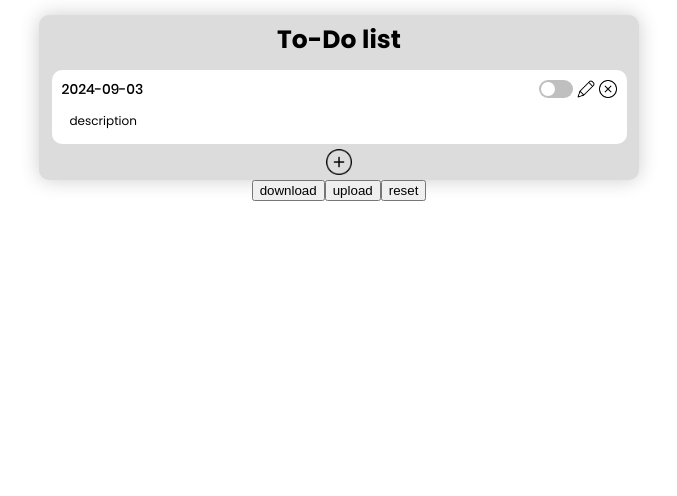
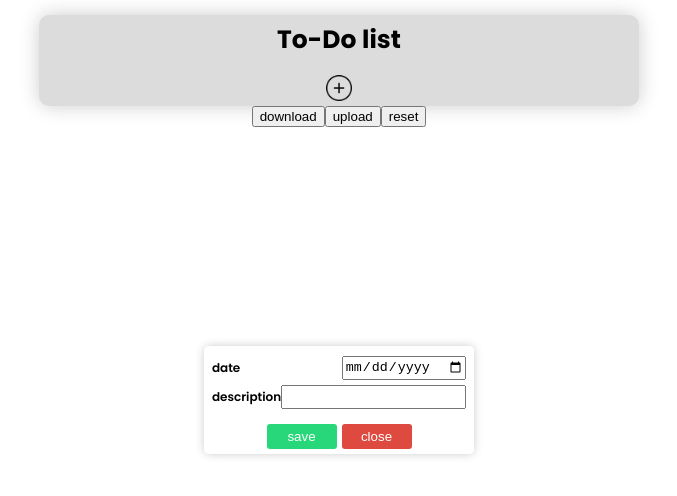
Before and after one commit to Matesero/TO-DO-List, a plain HTML site: page index.html in a window 1280 px wide. Shown: the whole page, without its empty margins (301-978 px from the left). Drawn offline with Linux system fonts and the light colour scheme.

Commit message:
add editor

```diff
--- a/css/style.css
+++ b/css/style.css
@@ -30,6 +30,65 @@
 .column {
     display: flex;
     flex-direction: column;
+}
+
+#editor {
+    width: 250px;
+    position: absolute;
+    top: 50%;
+    left: 50%;
+    transform: translate(-50%, -50%);
+    background-color: rgba(255, 255, 255, 0.80);
+    border-radius: 5px;
+    box-shadow: 0 0 10px rgba(0, 0, 0, 0.2);
+    padding: 10px 10px 5px 10px;
+    align-items: center;
+    gap: 15px;
+    z-index: 1;
+}
+
+#editor__input-fields {
+    gap: 5px;
+}
+
+#input-fields__date,
+#input-fields__description {
+    justify-content: space-between;
+}
+
+.label {
+    font-family: "Poppins-SemiBold", sans-serif;
+    font-size: 12px;
+    line-height: 0;
+}
+
+#input-date,
+#input-description {
+
+}
+
+
+#editor__buttons {
+    gap: 5px;
+}
+
+#save,
+#close {
+    width: 70px;
+    height: 25px;
+    background-color: #28d779;
+    color: white;
+    border: none;
+    border-radius: 3px;
+    cursor: pointer;
+}
+
+#close {
+    background-color: #de4a40;
+}
+
+.hidden {
+    opacity: 0;
 }
 
 #to-do-list {
@@ -84,7 +143,7 @@
     width: 34px; /* ширина */
     height: 18px; /* высота */
     border-radius: 19px; /* радиус скругления */
-    background: #bfbfbf; /* цвет фона */
+    background: #ff8080; /* цвет фона */
     z-index: 0;
     margin: 0;
     padding: 0;
--- a/index.html
+++ b/index.html
@@ -6,22 +6,37 @@
     <link rel="stylesheet" href="css/style.css">
 </head>
 <body>
-<div id="editor"></div>
+<div class="column" id="editor">
+    <div class="column" id="editor__input-fields">
+        <div class="row" id="input-fields__date">
+            <p class="label">date</p>
+            <input id="input-date" type="date">
+        </div>
+        <div class="row" id="input-fields__description">
+            <p class="label">description</p>
+            <input id="input-description" type="text">
+        </div>
+    </div>
+    <div class="row" id="editor__buttons">
+        <button id="save">save</button>
+        <button id="close">close</button>
+    </div>
+</div>
 <div class="column" id="to-do-list">
     <div class="column" id="to-do-list__content">
         <p id="list-name">To-Do list</p>
         <div class="column" id="list">
-            <div class="to-do column" id="to-do-1">
-                <div class="to-do__top-bar row">
-                    <p class="date" id="date-1">2024-09-03</p>
-                    <div class="top-bar__buttons row">
-                        <button class="switch"></button>
-                        <button class="edit button-img"></button>
-                        <button class="delete button-img"></button>
-                    </div>
-                </div>
-                <p class="description" id="description-1">description</p>
-            </div>
+<!--            <div class="to-do column" id="to-do-1">-->
+<!--                <div class="to-do__top-bar row">-->
+<!--                    <p class="date" id="date-1">2024-09-03</p>-->
+<!--                    <div class="top-bar__buttons row">-->
+<!--                        <button class="switch"></button>-->
+<!--                        <button class="edit button-img"></button>-->
+<!--                        <button class="delete button-img"></button>-->
+<!--                    </div>-->
+<!--                </div>-->
+<!--                <p class="description" id="description-1">description</p>-->
+<!--            </div>-->
         </div>
         <button class="button-img" id="add"></button>
     </div>
--- a/js/main.js
+++ b/js/main.js
@@ -1,5 +1,7 @@
 let list = document.getElementById('list');
 const editor = document.getElementById('editor');
+const saveBtn = document.getElementById('save');
+const closeBtn = document.getElementById('close');
 const downloadBtn = document.getElementById('download');
 const uploadBtn = document.getElementById('upload');
 const resetBtn = document.getElementById('reset');
@@ -7,6 +9,7 @@ const addBtn = document.getElementById('add');
 
 let count = 0;
 addBtn.addEventListener('click', () => addToDo());
+closeBtn.addEventListener('click', () => closeEditor());
 
 function addToDo(){
     count++;
@@ -40,6 +43,7 @@ function addToDo(){
     let deleteBtn = document.createElement('button');
     deleteBtn.classList.add('delete');
     deleteBtn.classList.add('button-img');
+    deleteBtn.addEventListener('click', () => deleteToDo(toDo));
 
     topBarBtns.appendChild(switchBtn);
     topBarBtns.appendChild(editBtn);
@@ -65,5 +69,13 @@ function switchComplete(toDo){
 }
 
 function edit(toDo) {
-    console.log('edit');
+    editor.classList.toggle('hidden');
 }
+
+function deleteToDo(toDo){
+    toDo.remove();
+}
+
+function closeEditor(){
+    editor.classList.add('hidden');
+}
```
